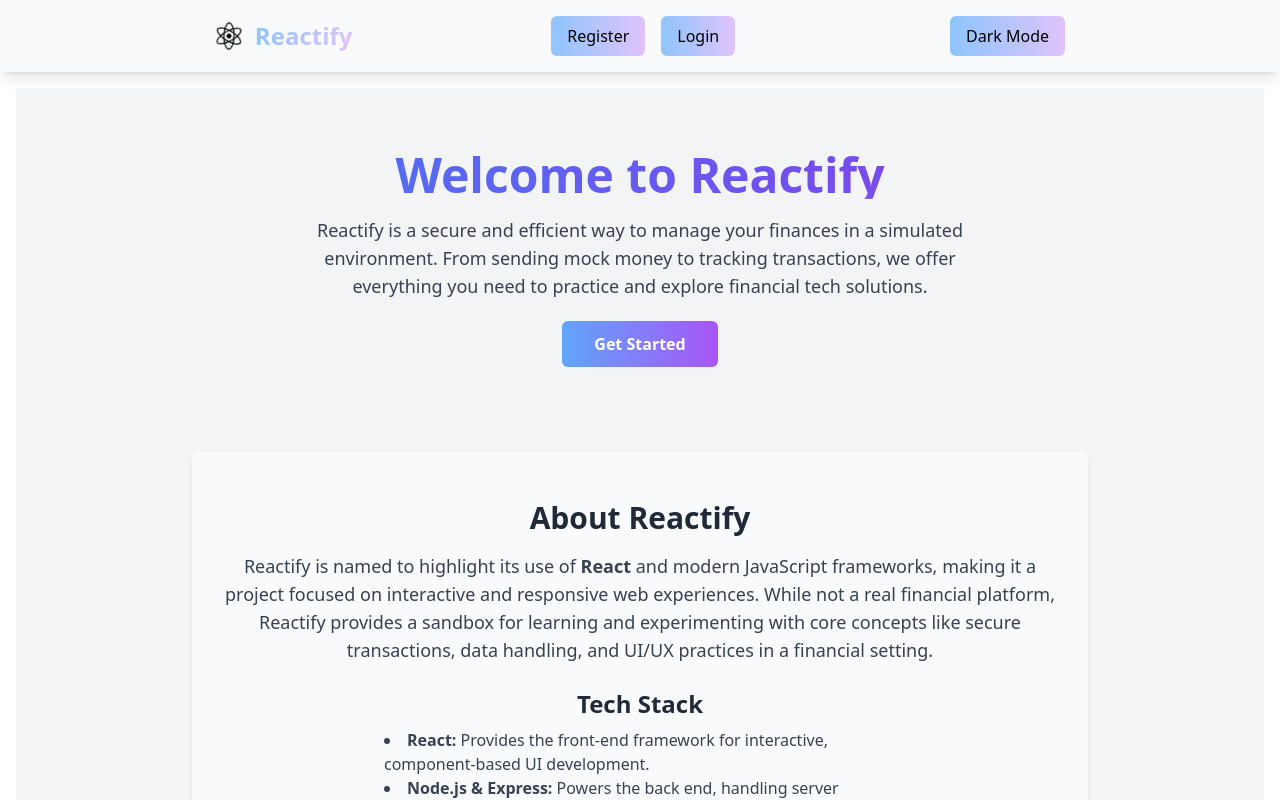
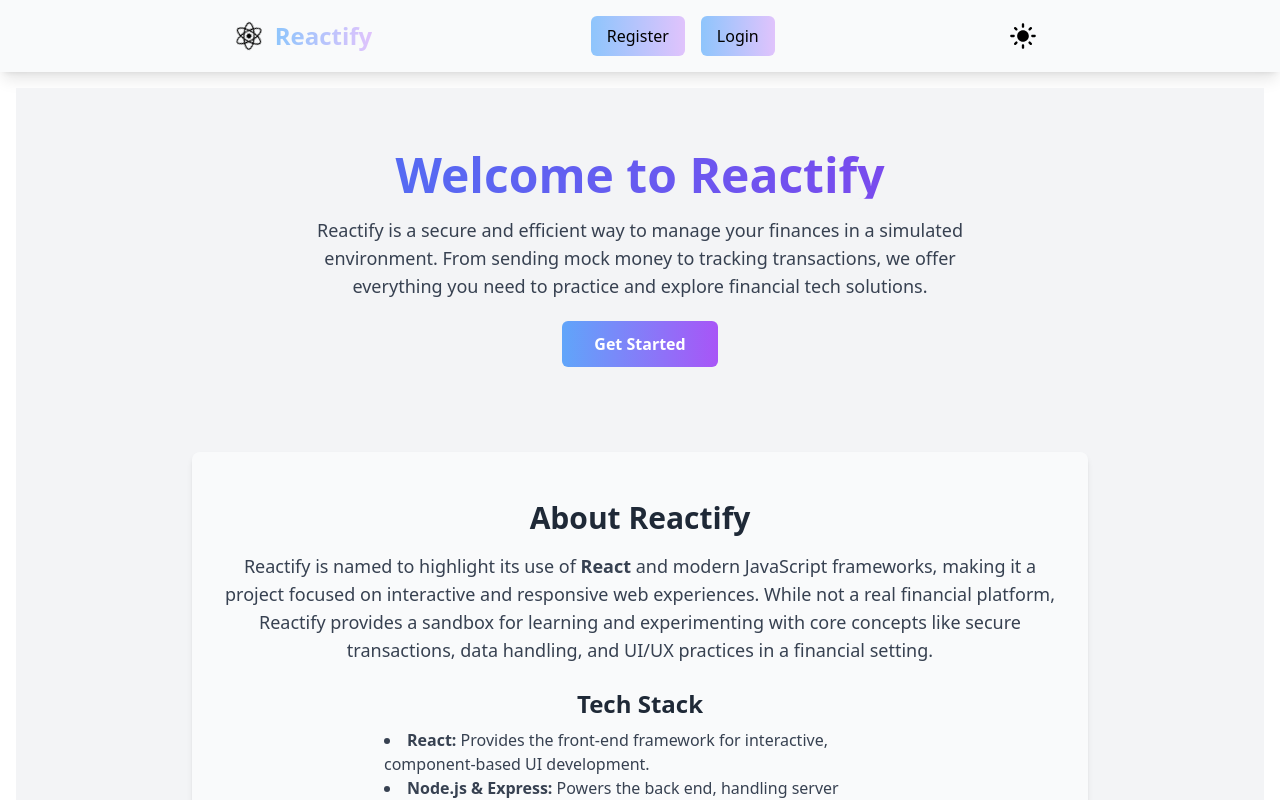
Before and after one commit to Ashutosh-Shukla-036/Reactify, a React (Vite) app in the folder FrontEnd/: page / in a window 1280 px wide. Shown: the top 800 px of the page. Built offline with nearby package versions, Linux system fonts and the light colour scheme.

Commit message:
Changed the icon for dark and light mode

```diff
--- a/FrontEnd/src/Components/Navbar.jsx
+++ b/FrontEnd/src/Components/Navbar.jsx
@@ -3,6 +3,7 @@ import { Link } from 'react-router-dom';
 import { FaReact } from 'react-icons/fa';
 import { userAtom } from '../Atoms/userAtom';
 import { useRecoilState } from 'recoil';
+import { MdDarkMode, MdLightMode } from "react-icons/md";
 
 export const Navbar = () => {
   const [isOpen, setIsOpen] = useState(false);
@@ -125,9 +126,8 @@ export const Navbar = () => {
       <div className="ml-4">
         <button
           onClick={handleDarkModeToggle}
-          className="px-4 py-2 rounded-md transition-all duration-300 text-center bg-gradient-to-r from-[#8ec5fc] to-[#e0c3fc] hover:bg-gradient-to-r hover:from-[#a1c4fd] hover:to-[#c2e9fb] hover:text-white"
         >
-          {isDarkMode ? 'Light Mode' : 'Dark Mode'}
+          {isDarkMode ? <MdDarkMode className="inline-block mr-2 text-white h-auto w-7 hover:text-blue-500" /> : <MdLightMode className="inline-block mr-2 text-black h-auto w-7 hover:text-blue-500"/>}
         </button>
       </div>
     </nav>
```
